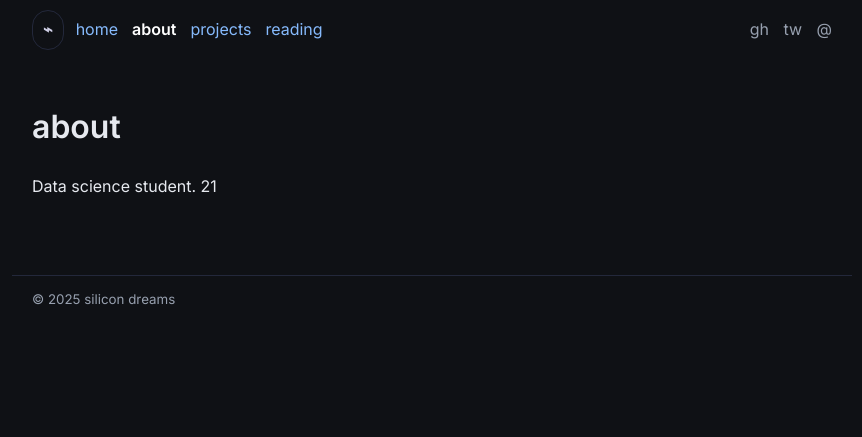
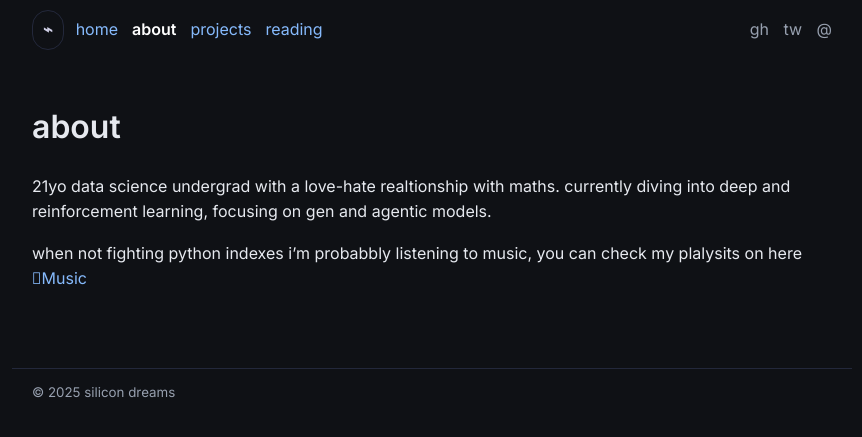
Before and after one commit to LAK3SHORE/cris.github.io, a Jekyll site: the page built from about.md, in a window 1280 px wide. Shown: the top 437 px of the page, without its empty margins (208-1070 px from the left). Built offline with Jekyll 4.4.1, drawn with Linux system fonts in a browser that asks for light colours.

Commit message:
Revise about.md with updated info and interests
Updated personal description and interests in about.md

```diff
--- a/about.md
+++ b/about.md
@@ -6,4 +6,7 @@ permalink: /about/
 
 # about
 
-Data science student. 21
+21yo data science undergrad with a love-hate realtionship with maths.
+currently diving into deep and reinforcement learning, focusing on gen and agentic models.
+
+when not fighting python indexes i'm probabbly listening to music, you can check my plalysits on here [Music](https://music.apple.com/profile/alexturnerstan)
```
